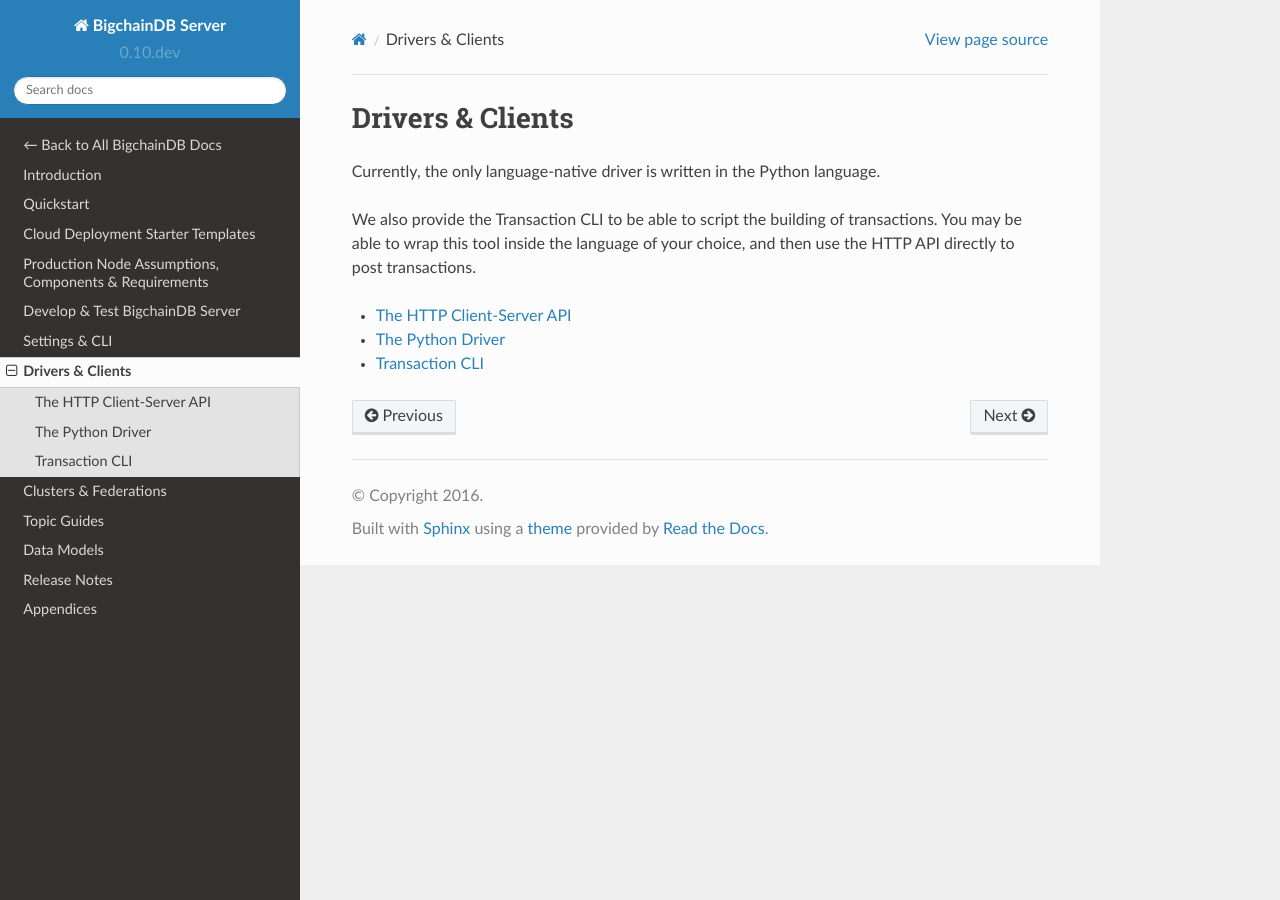
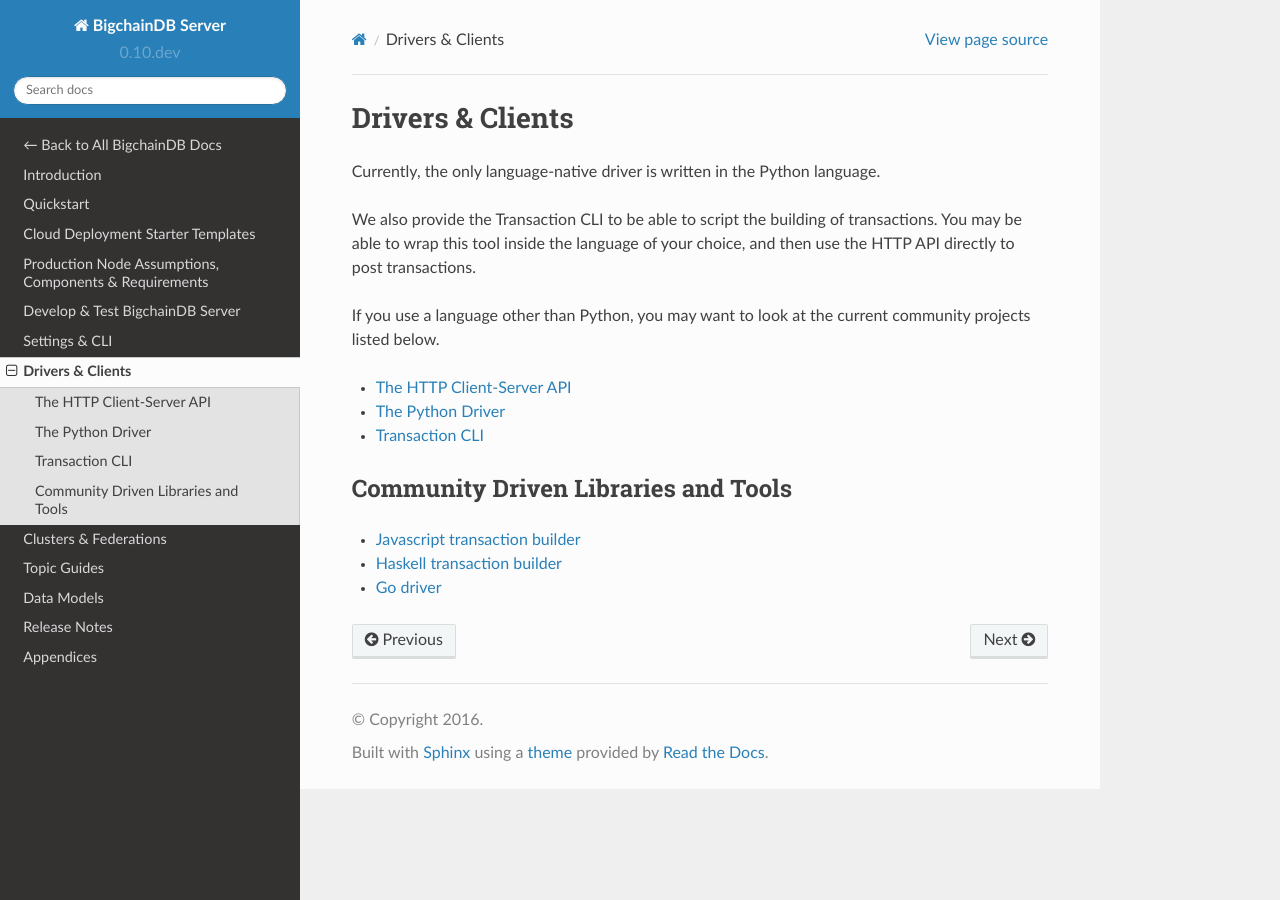
Before and after one commit to bigchaindb/bigchaindb, a Sphinx documentation site: the page built from docs/server/source/drivers-clients/index.rst, in a window 1280 px wide. Built offline with Sphinx 7.4.7 and the Read the Docs theme 2.0.0, drawn with Linux system fonts in a browser that asks for light colours; pages that are not in the unit, such as notebooks, are missing from menus.

Commit message:
Add a section on community-driven libs

```diff
--- a/docs/server/source/drivers-clients/index.rst
+++ b/docs/server/source/drivers-clients/index.rst
@@ -7,6 +7,9 @@
 transactions. You may be able to wrap this tool inside the language of
 your choice, and then use the HTTP API directly to post transactions.
 
+If you use a language other than Python, you may want to look at the current
+community projects listed below.
+
 
 .. toctree::
    :maxdepth: 1
@@ -14,3 +17,11 @@
    http-client-server-api
    The Python Driver <https://docs.bigchaindb.com/projects/py-driver/en/latest/index.html>
    Transaction CLI <https://docs.bigchaindb.com/projects/cli/en/latest/>
+
+
+Community Driven Libraries and Tools
+------------------------------------
+
+* `Javascript transaction builder <(https://github.com/sohkai/js-bigchaindb-quickstart>`_
+* `Haskell transaction builder <https://github.com/libscott/bigchaindb-hs>`_
+* `Go driver <https://github.com/zbo14/envoke/blob/master/bigchain/bigchain.go>`_
```
